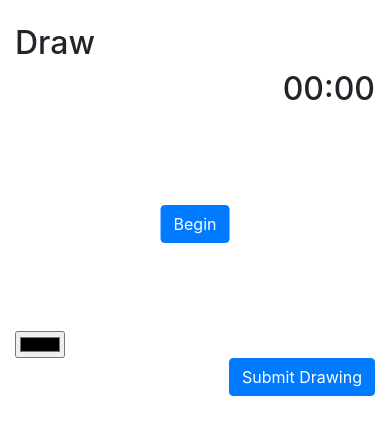
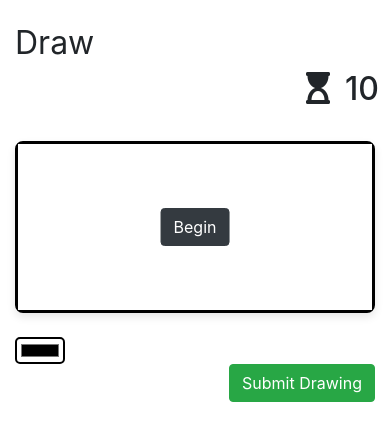
Before and after one commit to ickerio/cits3403, a Flask app: page /draw-sketch in a window 390 px wide. Shown: the part 96-537 px from the top of the page. Run offline with Flask 3, Linux system fonts and the light colour scheme; some libraries are stand-ins or nearby versions.

Commit message:
Minor css updates for more pleasing look.

```diff
--- a/flaskr/static/css/draw-sketch.css
+++ b/flaskr/static/css/draw-sketch.css
@@ -17,6 +17,9 @@
     width: 100%;
     padding-top: 46.25%; // This is the height of the canvas, effectively
     background-color: #000;
+    border: 3px solid black; /* Adds a blue border around the canvas wrapper */
+    box-shadow: 0 4px 8px rgba(0, 0, 0, 0.1); /* Adds subtle shadow for depth */
+    border-radius: 8px; /* Rounds the corners of the canvas wrapper */
 }
 
 #drawingCanvas {
@@ -34,3 +37,26 @@
     left: 50%; /* Center horizontally */
     transform: translate(-50%, -50%); /* Offset the button by half its width and height to truly center it */
 }
+
+#colorPicker {
+    border: 2px solid black;
+    border-radius: 5px;
+    background-color: white;
+    transition: all 0.3s ease; /* Updated to animate all properties smoothly */
+    box-shadow: 0 0 5px rgba(0, 0, 0, 0); /* Initial state with no shadow */
+}
+
+#colorPicker:hover {
+    box-shadow: 0 0 8px rgba(0, 0, 0, 0.5); /* Soft shadow for a subtle 3D effect */
+    transform: scale(1.05); /* Slightly enlarge on hover */
+}
+
+#timerPlaceholder {
+    display: inline-block;
+    width: 30px;
+    text-align: left;
+}
+
+.timer-icon {
+    margin-right: 15px; /* Maintain a consistent spacing */
+}
--- a/flaskr/static/js/draw-sketch.js
+++ b/flaskr/static/js/draw-sketch.js
@@ -21,7 +21,7 @@ $(document).ready(function() {
         toggleDrawing(true);
         $('#beginButton').hide(); // Hide the begin button
         timerInterval = setInterval(function() {
-            $('#timerPlaceholder').text(timeLeft + 's');
+            $('#timerPlaceholder').text(timeLeft);
             timeLeft -= 1;
             if (timeLeft < 0) {
                 clearInterval(timerInterval);
@@ -49,7 +49,7 @@ $(document).ready(function() {
 
         toggleDrawing(false); // Disable drawing after submission
         $('#beginButton').show(); // Show the begin button again for a new game
-        $('#timerPlaceholder').text("00:00"); // Reset the timer display
+        $('#timerPlaceholder').text("10"); // Reset the timer display
     }
 
     // Function to handle the start of a touch/draw
--- a/flaskr/templates/draw-sketch.html
+++ b/flaskr/templates/draw-sketch.html
@@ -5,21 +5,22 @@
 {% block head %}
     {{ super() }}
     <link rel="stylesheet" href="{{ url_for('static', filename='css/draw-sketch.css') }}">
+    <link rel="stylesheet" href="https://cdnjs.cloudflare.com/ajax/libs/font-awesome/5.15.1/css/all.min.css">
 {% endblock %}
 
 {% block content %}
     <div class="row my-4">
         <div class="col-sm-6 text-left">
-            <h2>Draw <span id="wordPlaceholder" style="color: blue"></span></h2>
+            <h2><span style="font-weight: normal;">Draw </span><span id="wordPlaceholder" class="text-danger"></span></h2>
         </div>
-        <div class="col-sm-6 text-right">
-            <h2><span id="timerPlaceholder">00:00</span></h2>
+        <div class="col-sm-6 text-right timer">
+            <h2><i class="fas fa-hourglass-start timer-icon"></i><span id="timerPlaceholder">10</span></h2>
         </div>
     </div>
     <div class="row my-4">
         <div class="col-sm-12">
             <div class="canvas-wrapper">
-                <button id="beginButton" class="btn btn-primary">Begin</button>
+                <button id="beginButton" class="btn btn-dark">Begin</button>
                 <canvas id="drawingCanvas" width="2048" height="1152">Your browser does not support the HTML canvas tag.</canvas>
             </div>
         </div>
@@ -29,7 +30,7 @@
             <input type="color" id="colorPicker">
         </div>
         <div class="col-sm-6 text-right">
-            <button id="submitCanvas" class="btn btn-primary float-right">Submit Drawing</button>
+            <button id="submitCanvas" class="btn btn-success float-right">Submit Drawing</button>
         </div>
     </div>
 {% endblock %}
```
